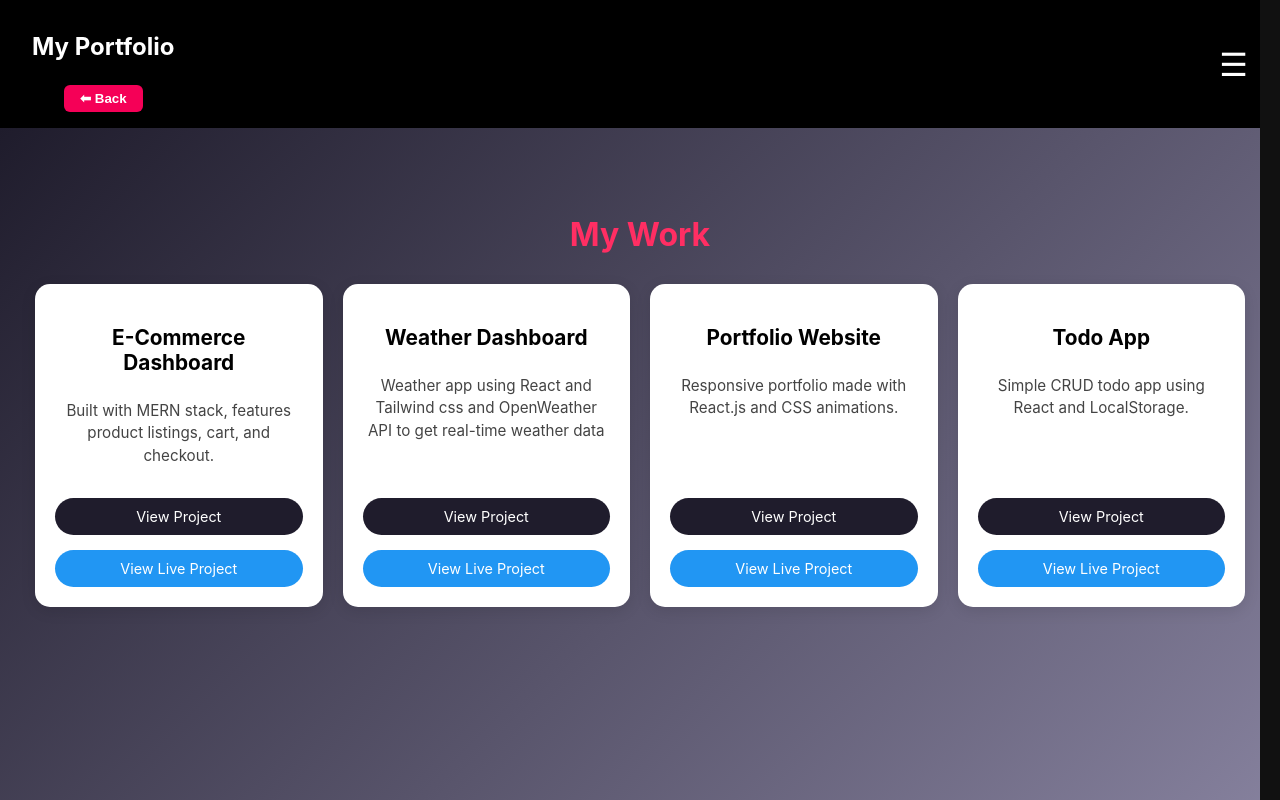
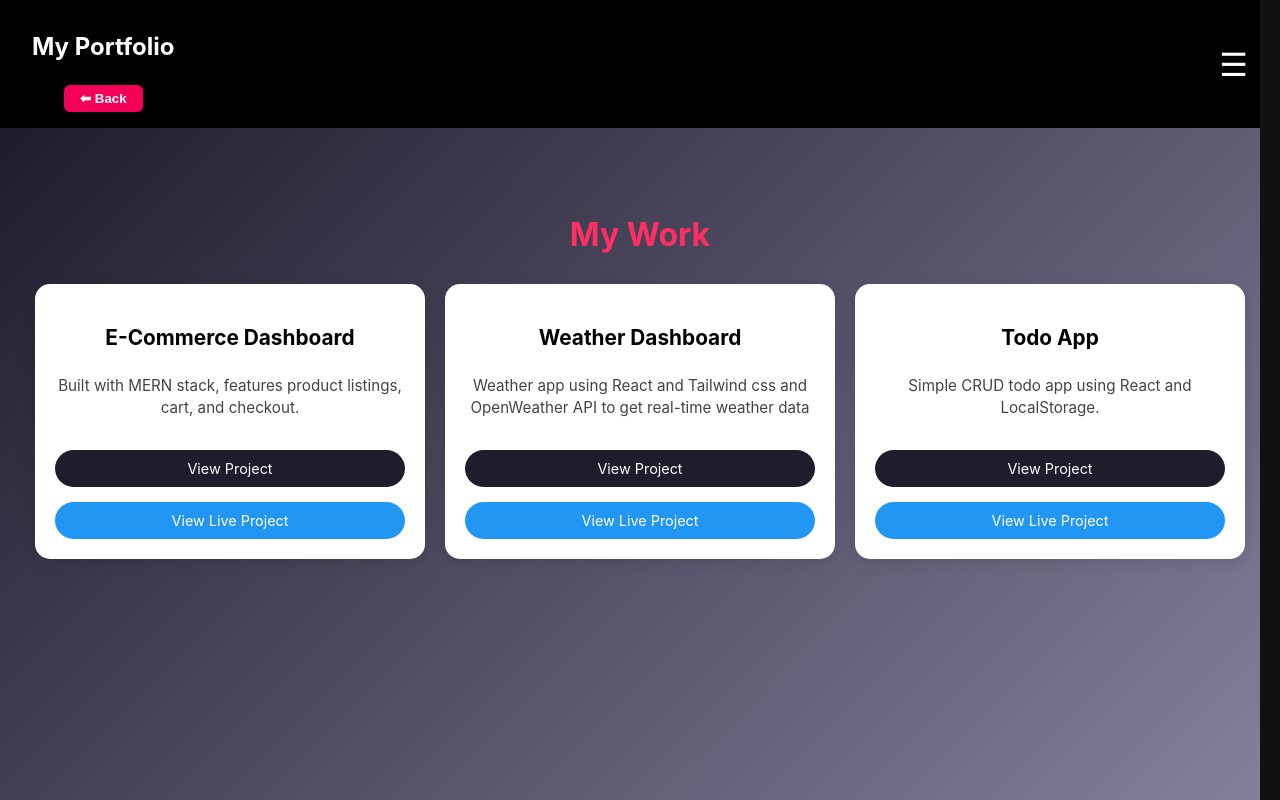
Before and after one commit to Aniket3380/My-portfolio, a React (Create React App) app: page /mywork in a window 1280 px wide. Shown: the top 800 px of the page. Built offline with nearby package versions, Linux system fonts and the light colour scheme.

Commit message:
"remove portfolio"

```diff
--- a/src/Component/Mywork.js
+++ b/src/Component/Mywork.js
@@ -17,12 +17,6 @@ export default function MyWork() {
     link: "https://github.com/Aniket3380/Weather-Dashboard.git",
     liveLink: "https://weather-dashboard-virid-six.vercel.app/"
   },
-    {
-      title: "Portfolio Website",
-      description: "Responsive portfolio made with React.js and CSS animations.",
-      link: "https://github.com/Aniket3380/My-portfolio",
-      liveLink: "https://my-portfolio-seven-sandy-11.vercel.app/",
-    },
     {
       title: "Todo App",
       description: "Simple CRUD todo app using React and LocalStorage.",
```
